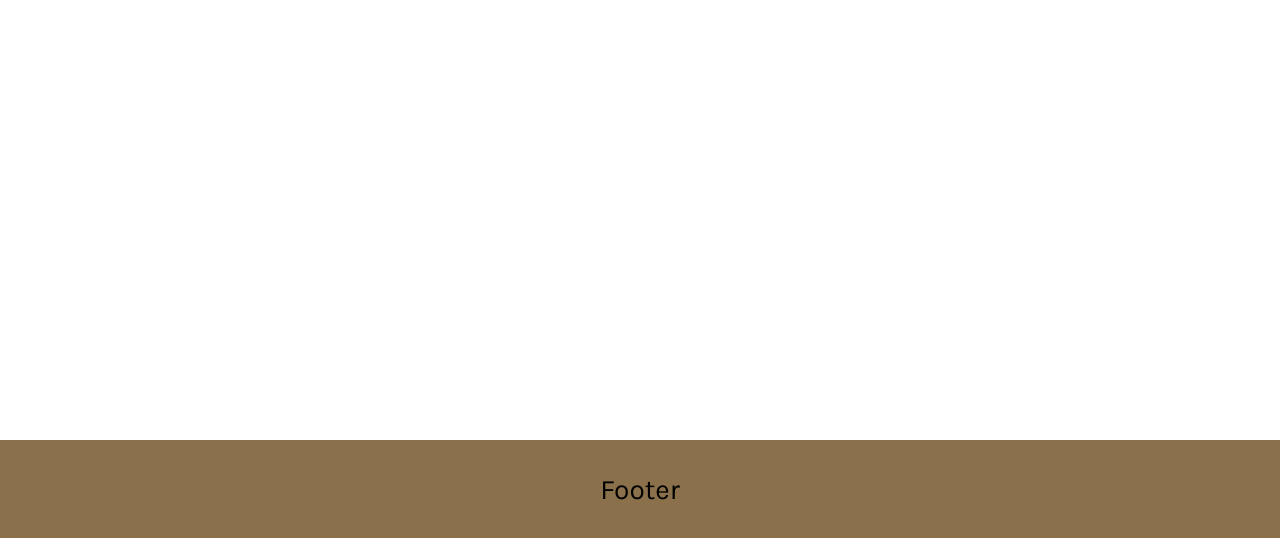
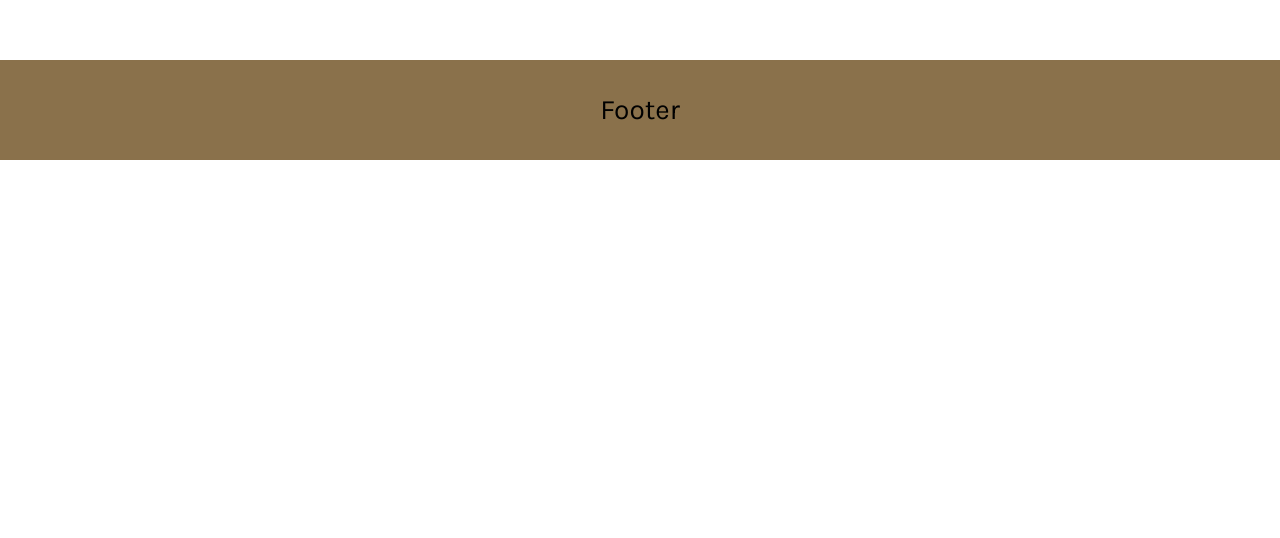
Before and after one commit to 1234tgk/rich-neighborhoods-0420, a React (Create React App) app in the folder client/: page /dashboard in a window 1280 px wide. Shown: the part 640-1178 px from the top of the page. Built offline with nearby package versions, Linux system fonts and the light colour scheme.

Commit message:
sticky header & footer

```diff
--- a/client/src/app.jsx
+++ b/client/src/app.jsx
@@ -11,9 +11,7 @@ import memberData from '../src/data/data';
 const App = () => {
   return (
     <div className={styles.app}>
-      <div className={styles.header}>
-        <Header />
-      </div>
+      <Header />
       <div className={styles.container}>
         <BrowserRouter>
           <Switch>
@@ -23,9 +21,7 @@ const App = () => {
           </Switch>
         </BrowserRouter>
       </div>
-      <div className={styles.footer}>
-        <Footer />
-      </div>
+      <Footer />
     </div>
   );
 };
--- a/client/src/components/footer/footer.module.css
+++ b/client/src/components/footer/footer.module.css
@@ -5,4 +5,7 @@
   width: 100%;
   height: 100px;
   background: var(--color-brown);
+
+  position: sticky;
+  bottom: 0;
 }
--- a/client/src/components/header/header.module.css
+++ b/client/src/components/header/header.module.css
@@ -5,4 +5,7 @@
   width: 100%;
   height: 80px;
   background: var(--color-brown);
+
+  position: sticky;
+  top: 0;
 }
```
